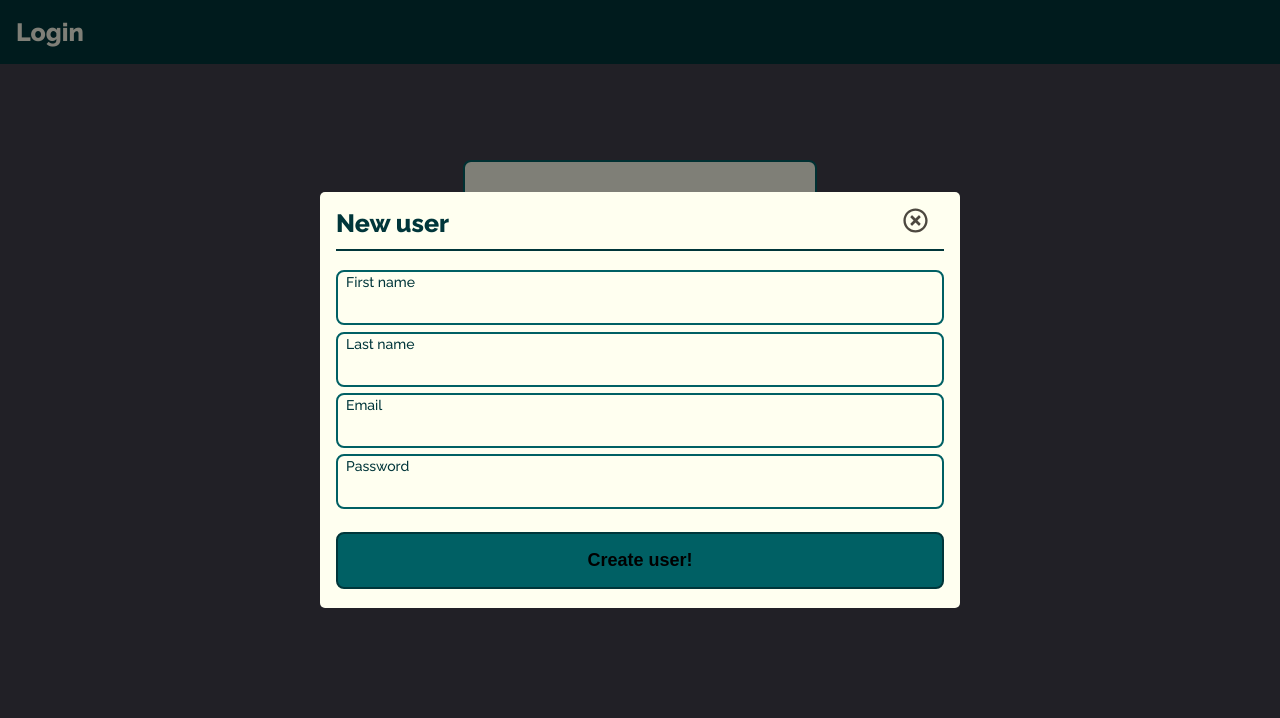
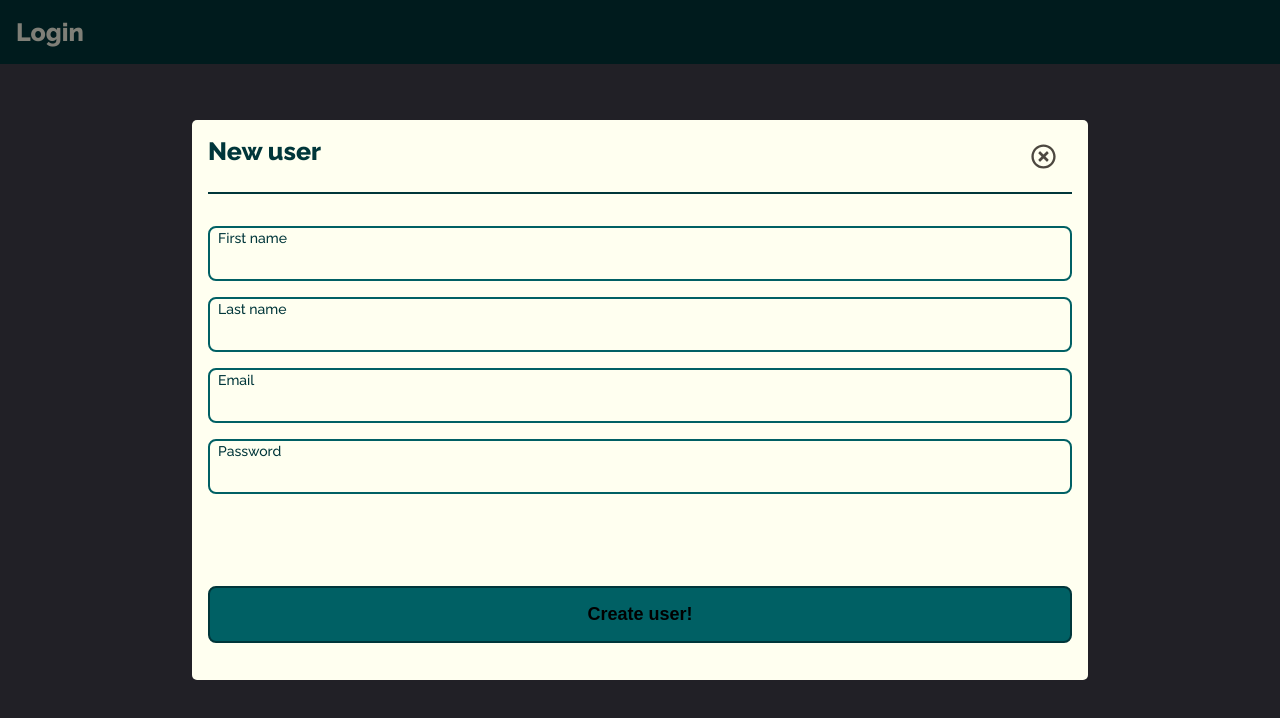
Before and after one commit to mavenesio/house-expenses, a Next.js app: page / in a window 1280 px wide. Both pictures are taken after a click on the button "Sign up". Shown: the top 718 px of the page. Built offline with nearby package versions, Linux system fonts and the light colour scheme.

Commit message:
refactor all modal cards

```diff
--- a/Components/Modal/ModalCard/CreateUserCard.js
+++ b/Components/Modal/ModalCard/CreateUserCard.js
@@ -11,37 +11,42 @@ import ErrorField from '../../ErrorField/ErrorField';
 import Spinner from '../../Spinner/Spinner';
 import ModalHeader from '../ModalHeader/ModalHeader';
 
-const CreateUserCardContainer = styled.div`
+const CreateUserCardContainer = styled.form`
     z-index:5;
     position:relative;
     align-self:center;
     background-color:${props => props.theme.color.white};
     border-radius:5px;
-    width:50vw;
-    min-width:300px;
+    width:70vw;
+    height:70vh;
+    @media (max-width: 768px) {
+        width:100%;
+    }
 `;
-const ModalBody = styled.form`
+const ModalBody = styled.div`
     display:flex;
     flex-direction:column;
+    height:45vh;
     overflow-y: auto;
 `;
-
+const ModalFooter = styled.div`
+    display:flex;
+`;
 const InputContainer = styled.div`
-    margin:0.2rem 1rem 0.2rem 1rem;
-    display:flex;
-    flex-direction:column;
+    width:100%;
     position:relative;
+    margin:0rem 1rem 0rem 1rem;
     font-family: ${props => props.theme.font.family};
     font-size: ${props => props.theme.font.size.text};
     font-weight: ${props => props.theme.font.weight.bold};
 `;
-const CustomButton = styled(Button)`
-  margin:1rem 0rem 1rem 0rem;
-  width:50%;
-  @media screen {
-    width:100%;
-  }
-  cursor: pointer;
+
+const Row = styled.div`
+    display:flex;
+    flex-direction:row;
+    justify-content:center;
+    margin-top:1rem;
+    font-family: ${props => props.theme.font.family};
 `;
 
 const ADD_USER = gql`
@@ -108,10 +113,11 @@ const CreateUserCard = ({changeVisibility, setSignUpSuccess}) => {
 
 
     return (
-        <CreateUserCardContainer>
+        <CreateUserCardContainer onSubmit={formik.handleSubmit} id='createForm'>
             <ModalHeader title='New user' onClose={changeVisibility}/>
             <ErrorField errorMessage={ErrorMessage} touched={true}/>
-            <ModalBody  onSubmit={formik.handleSubmit} id='createForm'>
+            <ModalBody>
+                <Row>
                     <InputContainer>
                         <Input
                             name='firstName'
@@ -124,6 +130,8 @@ const CreateUserCard = ({changeVisibility, setSignUpSuccess}) => {
                         <label>First name</label>
                         <ErrorField errorMessage={formik.errors.firstName} touched={formik.touched.firstName} />
                     </InputContainer>
+                </Row>
+                <Row>
                     <InputContainer>
                         <Input
                             name='lastName'
@@ -136,6 +144,8 @@ const CreateUserCard = ({changeVisibility, setSignUpSuccess}) => {
                         <label>Last name</label>
                         <ErrorField errorMessage={formik.errors.lastName} touched={formik.touched.lastName} />
                     </InputContainer>
+                </Row>
+                <Row>
                     <InputContainer>
                         <Input
                             name='createEmail'
@@ -148,6 +158,8 @@ const CreateUserCard = ({changeVisibility, setSignUpSuccess}) => {
                         <label>Email</label>
                         <ErrorField errorMessage={formik.errors.createEmail} touched={formik.touched.createEmail} />
                     </InputContainer>
+                </Row>
+                <Row>
                     <InputContainer>
                         <Input
                             name='createPassword'
@@ -160,13 +172,13 @@ const CreateUserCard = ({changeVisibility, setSignUpSuccess}) => {
                         <label>Password</label>
                         <ErrorField errorMessage={formik.errors.createPassword} touched={formik.touched.createPassword} />
                     </InputContainer>
-                <InputContainer>
-                    <CustomButton type='submit' form='createForm' >Create user!</CustomButton>
-                </InputContainer>
+                </Row>
             </ModalBody>
+            <ModalFooter>
+                <Button type='submit' form='createForm' >Create user!</Button>
+            </ModalFooter>
             <Spinner loadring={Loading}/>
         </CreateUserCardContainer>
     )
 }
-
 export default CreateUserCard;
```
Also changed, not shown: Components/Modal/ModalCard/CreateExpenseCard.js (+32 -45 lines), Components/Modal/ModalCard/DeleteExpenseCard.js (+14 -20 lines), Components/Modal/ModalCard/UpdateExpenseCard.js (+16 -29 lines). Lines whose indentation alone changed are shown as unchanged.
